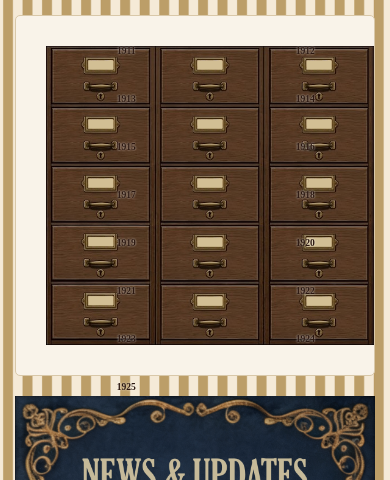
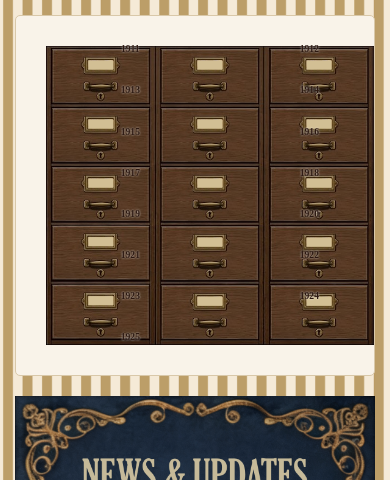
Before and after one commit to johnhopes-collab/grimmsdetectiveagency, a Jekyll site: the page built from archives/newspaper.html, in a window 390 px wide. Shown: the part 308-788 px from the top of the page. Built offline with Jekyll 4.4.1, drawn with Linux system fonts in a browser that asks for light colours.

Commit message:
Update newspaper-archives.css

```diff
--- a/assets/css/newspaper-archives.css
+++ b/assets/css/newspaper-archives.css
@@ -29,25 +29,28 @@
 
 .newspaper-cabinet-card {
     position: relative;
-    background-image: url('{{ site.baseurl }}/assets/images/5-cabinet.png');
-    background-size: contain;
-    background-repeat: no-repeat;
-    background-position: center;
     cursor: pointer;
     transition: all 0.3s ease;
     margin: 0.4375rem 0.625rem; /* 7px vertical, 10px horizontal spacing */
     text-decoration: none;
     color: inherit;
-    /* Explicit dimensions to ensure background image shows */
-    width: calc(100% - 1.25rem); /* Account for margins */
-    height: calc(100% - 0.875rem); /* Account for margins */
-    min-height: 4rem; /* Fallback minimum height */
+    display: block;
+}
+
+.newspaper-cabinet-image {
+    width: 100%;
+    height: auto;
+    display: block;
+    transition: all 0.3s ease;
 }
 
 .newspaper-cabinet-card:hover {
     transform: scale(1.05);
+    z-index: 10; /* Bring hovered card to front */
+}
+
+.newspaper-cabinet-card:hover .newspaper-cabinet-image {
     filter: brightness(1.1);
-    z-index: 10; /* Bring hovered card to front */
 }
 
 .newspaper-cabinet-year {
@@ -79,7 +82,6 @@
 
     .newspaper-cabinet-card {
         margin: 0.25rem 0.375rem;
-        min-height: 3rem;
     }
 }
 
@@ -93,8 +95,4 @@
     .newspaper-cabinet-year {
         font-size: 0.6rem;
     }
-
-    .newspaper-cabinet-card {
-        min-height: 2.5rem;
-    }
 }
```
